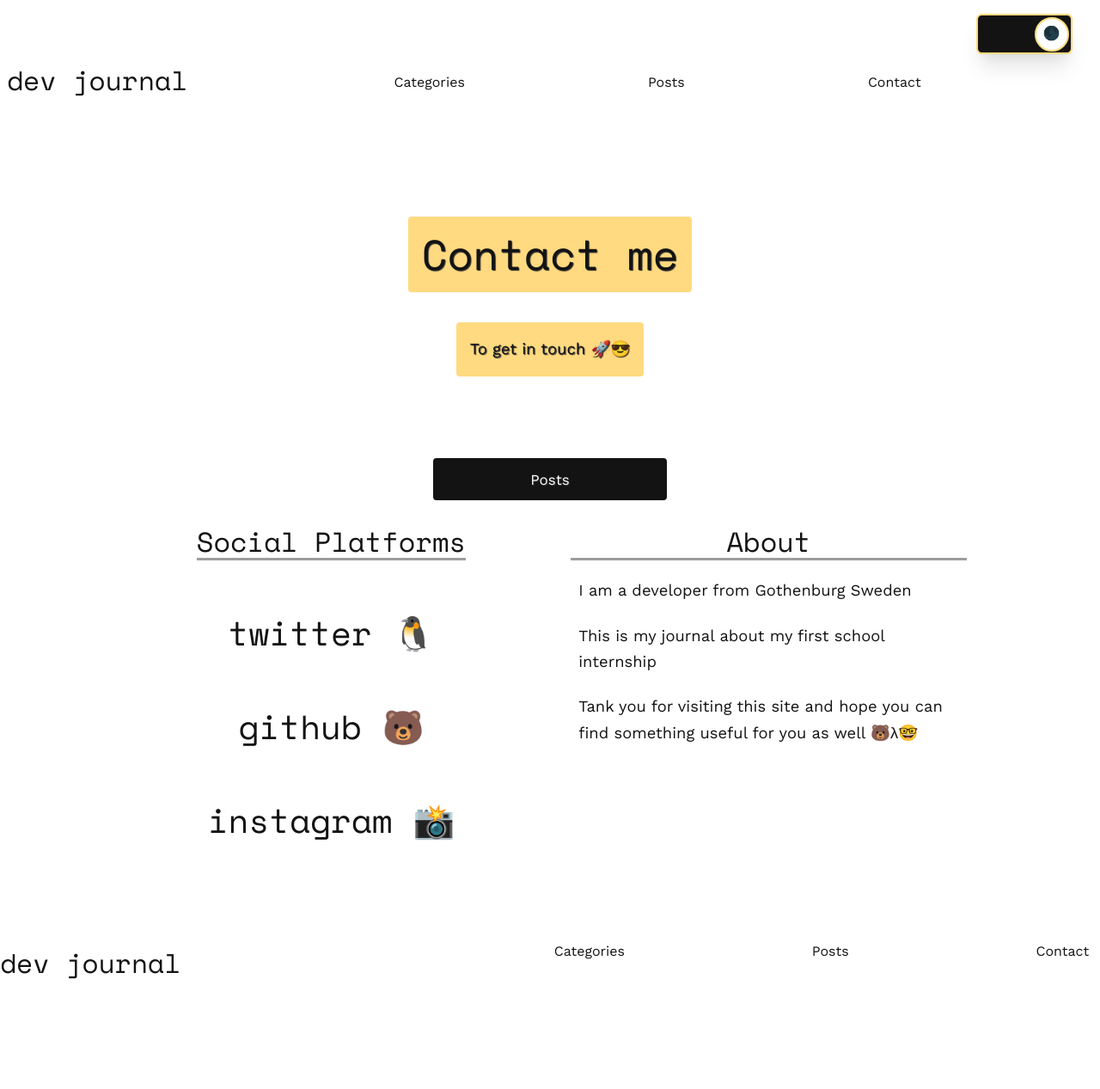
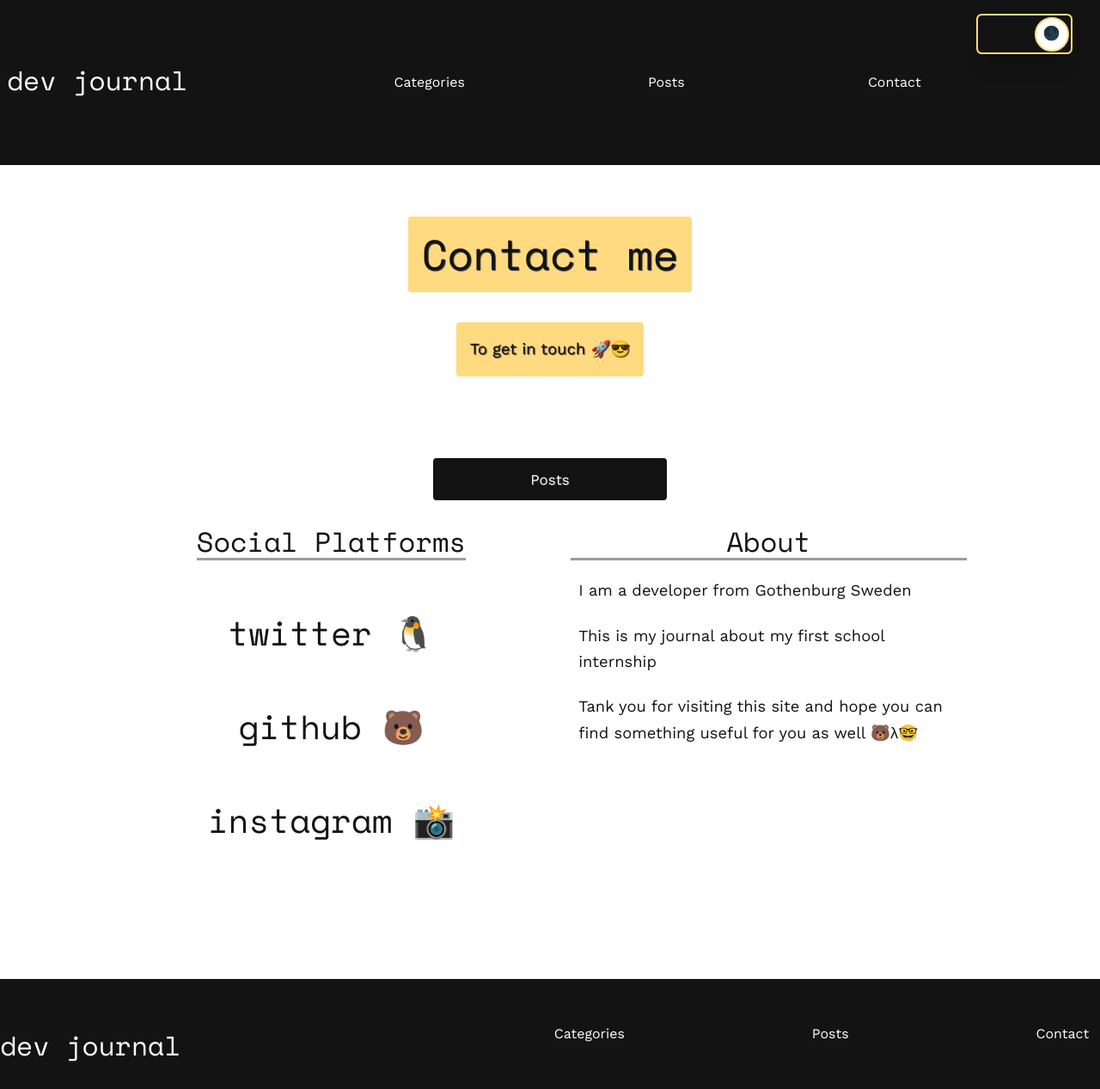
Before and after one commit to masiuciszek/dev-journal, a Gatsby site: page /Contact in a window 1280 px wide. Shown: the whole page at 86% size. Before the commit the page ends 1171 px from the top, so only its background shows below. Built offline with nearby package versions, Linux system fonts and the light colour scheme; Gatsby itself is replaced by a stand-in of ours; some packages are replaced by stand-ins of ours.

Commit message:
responsiveness

```diff
--- a/src/components/NavList.tsx
+++ b/src/components/NavList.tsx
@@ -19,6 +19,9 @@ const StyledList = styled.ul<StyledListProps>`
   height: 5em;
   li {
     padding: 1em 0.5em;
+    a {
+      color: ${props => props.theme.colors.background};
+    }
   }
 
   ${above.medium`
--- a/src/components/NavigationList.tsx
+++ b/src/components/NavigationList.tsx
@@ -12,8 +12,16 @@ const StyledNavigation = styled.ul`
   ${handleFlex("row", "space-between", "center")};
   padding: 1em 0.5em;
   height: 100%;
+  li {
+    a {
+      color: ${props => props.theme.colors.background};
+    }
+  }
   ${below.medium`
-    width: 30em;
+    width: 20em;
+  `}
+  ${below.small`
+    width: 100%;
   `}
 `;
 
--- a/src/components/footer/index.tsx
+++ b/src/components/footer/index.tsx
@@ -34,13 +34,18 @@ interface QueryType {
 const FooterTitle = styled.div`
   text-align: center;
   flex: 1;
-  text-align: left;
   ${handleFlex("row", "flex-start", "center")};
+  h3 {
+    color: ${props => props.theme.colors.background};
+    text-align: center;
+  }
   ${below.medium`
-    text-align: center;
   `}
   ${below.small`
-    width: 100%;
+    h3{
+      width: 100%;
+    }
+
   `}
 `;
 
@@ -62,7 +67,7 @@ const Footer = ({ className = "main-footer" }: Props) => {
 };
 export default styled(Footer)`
   ${handleFlex("column", "center", "center")};
-
+  background: ${props => props.theme.colors.text};
   ${above.medium`
     ${handleFlex("row", "space-between", "center")};
     height: 8em;
--- a/src/components/nav/index.tsx
+++ b/src/components/nav/index.tsx
@@ -72,8 +72,8 @@ const Nav: React.FC<Props> = ({ className = "MainNav" }) => {
         <Img
           fixed={
             theme === "DARK"
-              ? light.node.childImageSharp.fixed
-              : dark.node.childImageSharp.fixed
+              ? dark.node.childImageSharp.fixed
+              : light.node.childImageSharp.fixed
           }
         />
       </div>
@@ -118,6 +118,7 @@ export default styled(Nav)`
   height: 12em;
   ${handleFlex("row", "space-between", "center")};
   position: relative;
+  background: ${props => props.theme.colors.text};
   .menuImg {
     position: absolute;
     top: 1em;
@@ -133,6 +134,7 @@ export default styled(Nav)`
     padding: 1em 0;
     h3 {
       margin-bottom: 3rem;
+      color: ${props => props.theme.colors.background};
     }
     ${above.medium`
       ${handleFlex("row", "center", "center")};
--- a/src/components/post_list_navigation/index.tsx
+++ b/src/components/post_list_navigation/index.tsx
@@ -1,7 +1,7 @@
 import * as React from "react";
 import styled from "styled-components";
 import { handleFlex } from "../../utils/helpers";
-import { PrevNextLink } from "../styled/Page";
+import { PrevNextLink } from "../styled/Elements";
 
 interface Props {
   numPages: number;
--- a/src/components/styled/Page.tsx
+++ b/src/components/styled/Elements.tsx
@@ -2,13 +2,7 @@ import { Link } from "gatsby";
 import styled from "styled-components";
 import { above, below, handleFlex } from "../../utils/helpers";
 
-interface PageProps {
-  height?: string;
-}
-
-export const Page = styled.div<PageProps>`
-  /* ${handleFlex("row", "space-between", "center")}; */
-  /* height: ${({ height }) => (height ? height : "100%")}; */
+export const Page = styled.div`
   width: 100%;
   margin: 0 auto;
   ${above.small`
@@ -89,3 +83,13 @@ export const TagsList = styled.ul`
     width: 100%;
   `}
 `;
+
+interface PushDownProps {
+  padding?: number;
+  height?: number;
+}
+
+export const PushDown = styled.div<PushDownProps>`
+  padding: ${({ padding }) => (padding ? `${padding}rem` : "0")};
+  height: ${({ height }) => (height ? `${height}rem` : "0")};
+`;
--- a/src/components/styled/Link.tsx
+++ b/src/components/styled/Link.tsx
@@ -10,7 +10,7 @@ export const HoverLink = styled(Link)`
   border-radius: 0.125em;
   &::after {
     content: "";
-    background: ${({ theme }) => theme.colors.text};
+    background: ${({ theme }) => theme.colors.background};
     width: 1%;
     position: absolute;
     bottom: 0;
--- a/src/components/tags_navigation/index.tsx
+++ b/src/components/tags_navigation/index.tsx
@@ -1,6 +1,6 @@
 import { Link } from "gatsby";
 import React from "react";
-import { TagsList } from "../styled/Page";
+import { TagsList } from "../styled/Elements";
 import styled from "styled-components";
 
 interface Props {
--- a/src/pages/Contact.tsx
+++ b/src/pages/Contact.tsx
@@ -1,7 +1,7 @@
 import React from "react";
 import ContactComponents from "../components/contact";
 import Layout from "../components/layout";
-import { Page } from "../components/styled/Page";
+import { Page, PushDown } from "../components/styled/Elements";
 import Title from "../components/Title";
 import SiteProvider from "../context/site/SiteProvider";
 
@@ -17,6 +17,7 @@ const ContactPage = (): JSX.Element => {
         />
         <Page>
           <ContactComponents />
+          <PushDown padding={3} />
         </Page>
       </Layout>
     </SiteProvider>
--- a/src/templates/all-tags.tsx
+++ b/src/templates/all-tags.tsx
@@ -3,7 +3,7 @@ import { Link, PageProps } from "gatsby";
 import Layout from "../components/layout";
 import SiteProvider from "../context/site/SiteProvider";
 import Title from "../components/Title";
-import { Page, TagsList } from "../components/styled/Page";
+import { Page, TagsList } from "../components/styled/Elements";
 
 interface PageContext {
   tags: string[];
--- a/src/templates/post-item.tsx
+++ b/src/templates/post-item.tsx
@@ -6,7 +6,7 @@ import {
   PostHead,
   PostNavigation,
   PrevNextLink,
-} from "../components/styled/Page";
+} from "../components/styled/Elements";
 import SiteProvider from "../context/site/SiteProvider";
 import { MDXRenderer } from "gatsby-plugin-mdx";
 
--- a/src/templates/post-list.tsx
+++ b/src/templates/post-list.tsx
@@ -3,7 +3,7 @@ import { graphql, PageProps } from "gatsby";
 import Layout from "../components/layout";
 import SiteProvider from "../context/site/SiteProvider";
 import Post from "../components/blog/Post";
-import { Page } from "../components/styled/Page";
+import { Page, PushDown } from "../components/styled/Elements";
 import PostListNavigation from "../components/post_list_navigation";
 import TagsNavigation from "../components/tags_navigation";
 import Title from "../components/Title";
@@ -45,6 +45,7 @@ const PostListTemplate: React.FC<PageProps<Posts, PageContextData>> = ({
             <Post key={node.frontmatter.title} postData={node} />
           ))}
           <PostListNavigation currentPage={currentPage} numPages={numPages} />
+          <PushDown padding={2} />
         </Page>
       </Layout>
     </SiteProvider>
--- a/src/templates/single-tag.tsx
+++ b/src/templates/single-tag.tsx
@@ -4,7 +4,7 @@ import Layout from "../components/layout";
 import SiteProvider from "../context/site/SiteProvider";
 import Title from "../components/Title";
 import styled from "styled-components";
-import { Page, TagsList } from "../components/styled/Page";
+import { Page, TagsList } from "../components/styled/Elements";
 import { handleFlex } from "../utils/helpers";
 
 type Post = {
```
